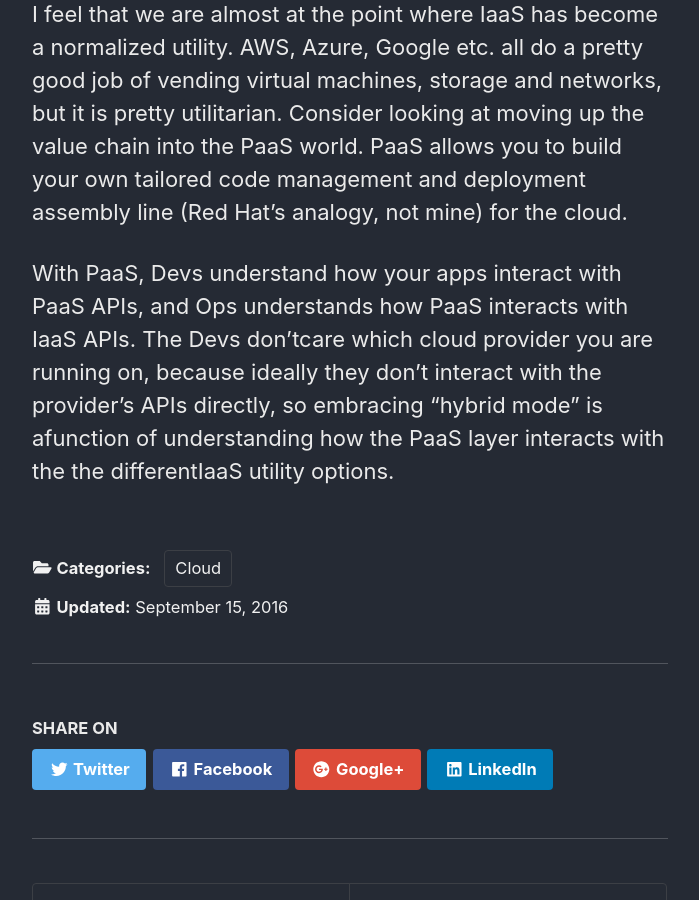
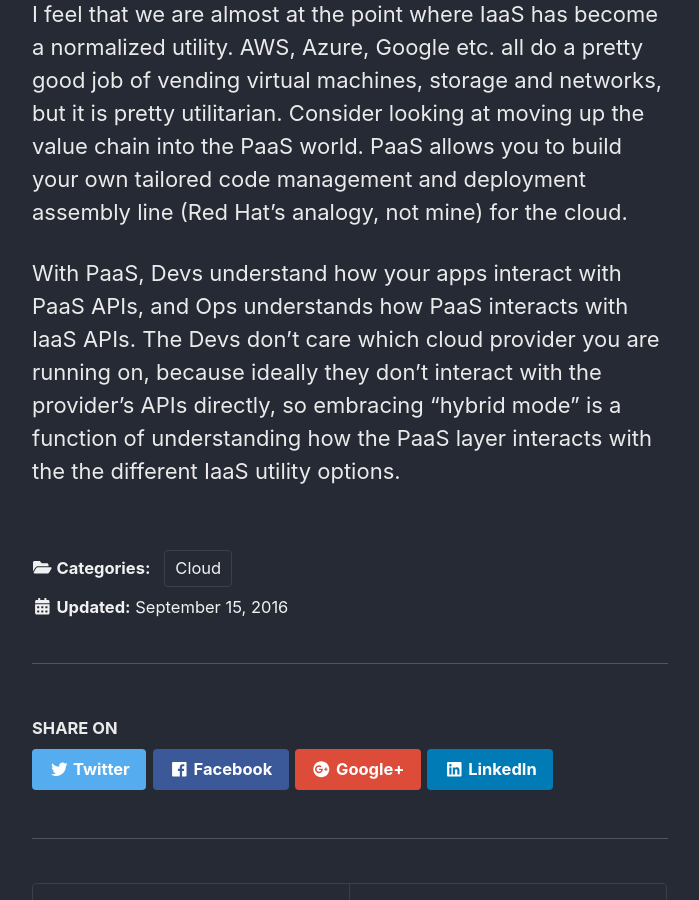
Before and after one commit to sullivg2/sullivg2.github.io, a Jekyll site: the page built from _posts/2016-09-15-cloud-observations.md, in a window 1280 px wide and 900 px high, scrolled down 3975 px. Shown: the whole window, without its empty margins (290-989 px from the left). Built offline with Jekyll 4.4.1, drawn with Linux system fonts in a browser that asks for light colours; nearby versions of some CDN libraries.

Commit message:
formatting changes

```diff
--- a/_posts/2016-09-15-cloud-observations.md
+++ b/_posts/2016-09-15-cloud-observations.md
@@ -109,8 +109,8 @@
 not mine) for the cloud.
 
 With PaaS, Devs understand how your apps interact with PaaS APIs, and Ops
-understands how PaaS interacts with IaaS APIs. The Devs don’tcare which cloud
+understands how PaaS interacts with IaaS APIs. The Devs don’t care which cloud
 provider you are running on, because ideally they don’t interact with the
-provider’s APIs directly, so embracing “hybrid mode” is afunction of
-understanding how the PaaS layer interacts with the the differentIaaS utility
+provider’s APIs directly, so embracing “hybrid mode” is a function of
+understanding how the PaaS layer interacts with the the different IaaS utility
 options.
```
Also changed, not shown: about-geoff.md (+1 -0 lines).
